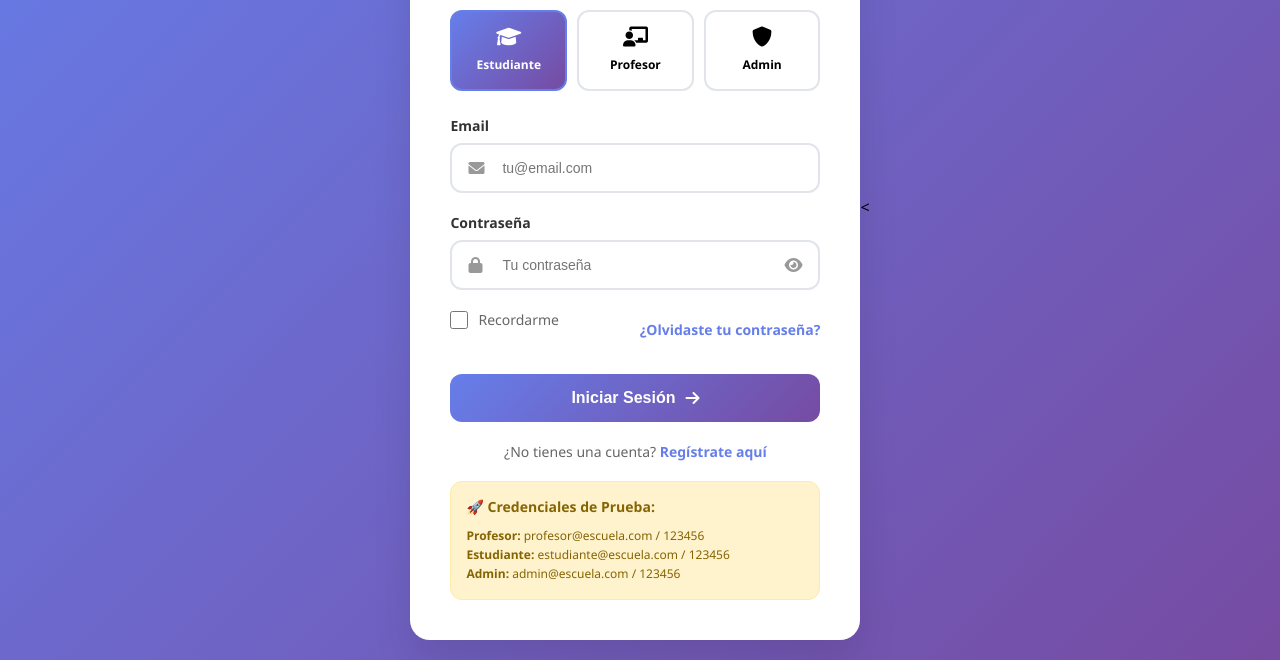
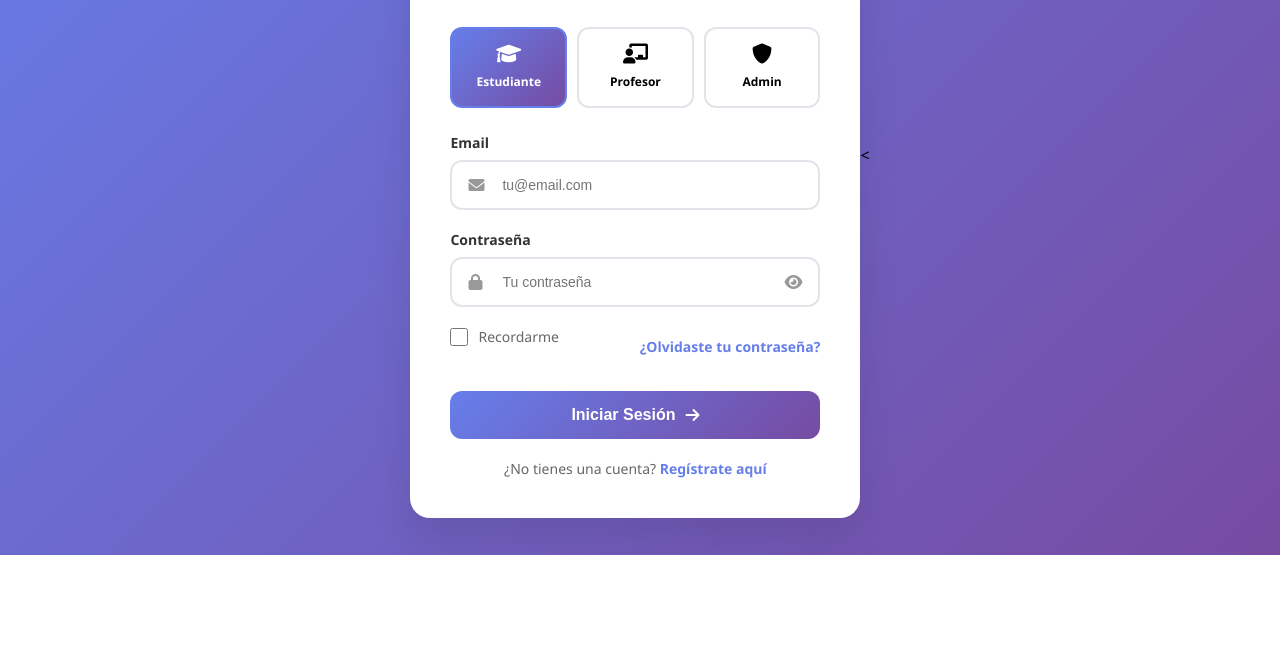
Before and after one commit to Mauricio8474/Mauricio8474.github.io, a plain HTML site: page complete-login-html.html in a window 1280 px wide. Shown: the part 245-905 px from the top of the page. After the commit the page ends 800 px from the top, so only its background shows below. Drawn offline with Linux system fonts and the light colour scheme.

Commit message:
eliminamos las credenciales de prueba del login

```diff
--- a/complete-login-html.html
+++ b/complete-login-html.html
@@ -87,14 +87,6 @@
                 <a href="#" onclick="showRegister()">Regístrate aquí</a>
             </div>
 
-            <div class="demo-credentials">
-                <div class="demo-title">🚀 Credenciales de Prueba:</div>
-                <div class="demo-list">
-                    <strong>Profesor:</strong> profesor@escuela.com / 123456<br>
-                    <strong>Estudiante:</strong> estudiante@escuela.com / 123456<br>
-                    <strong>Admin:</strong> admin@escuela.com / 123456
-                </div>
-            </div>
         </div>
 
         <!-- Register Form -->
```
